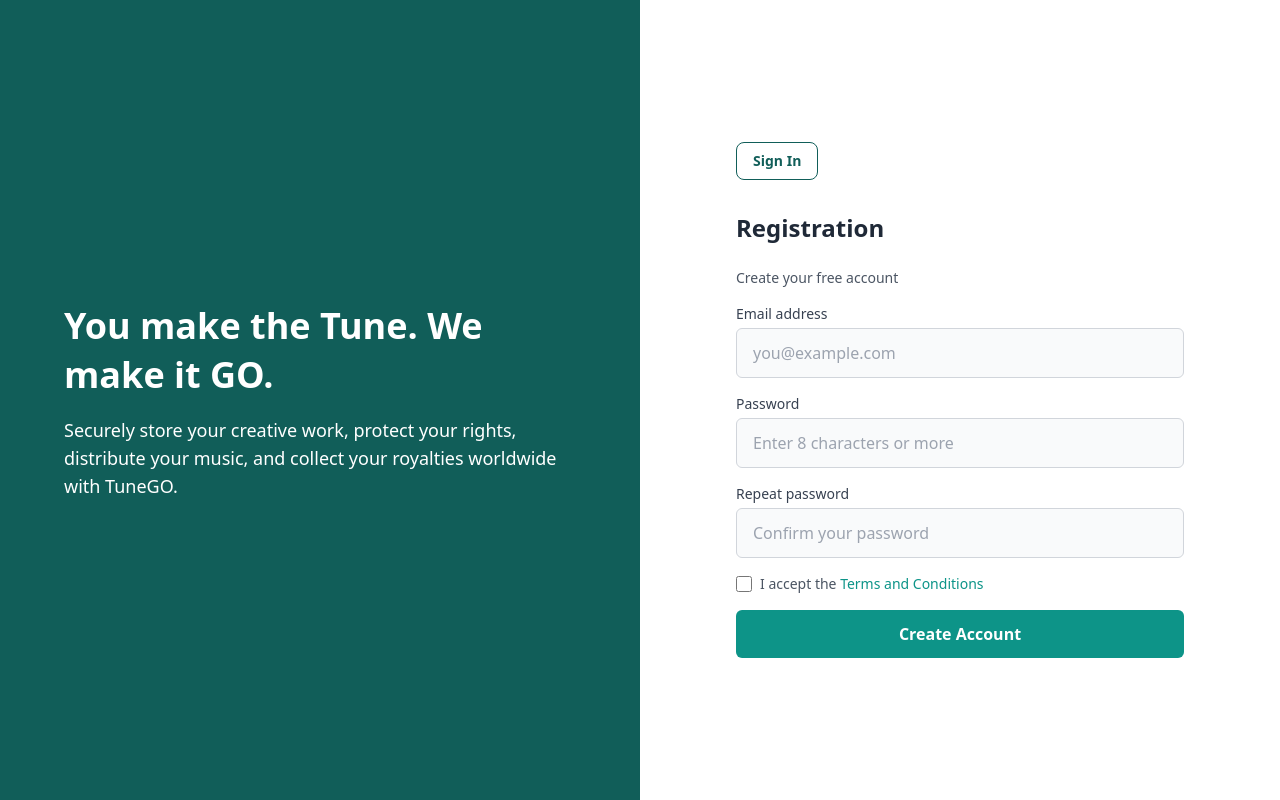
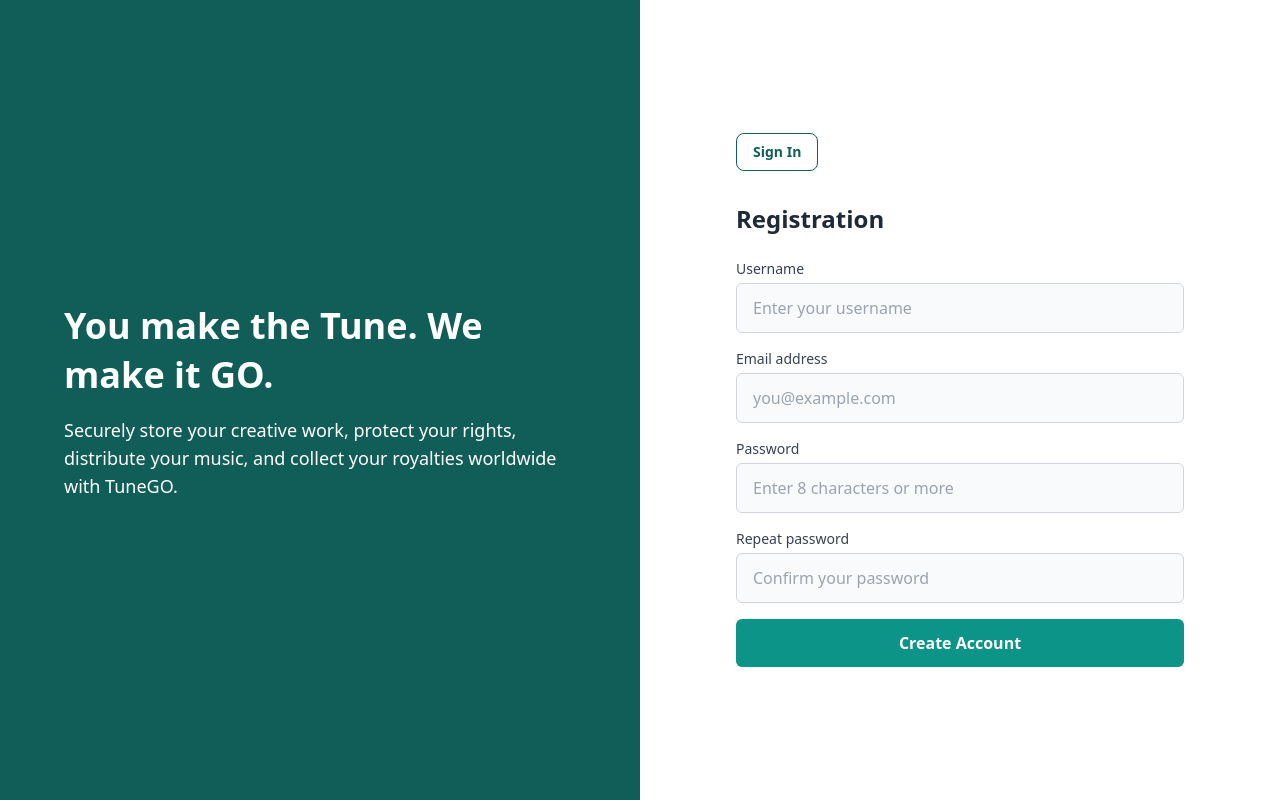
Before and after one commit to IAP-Intake-01/personal-expense-tracker-web-Shanilka, a React (Vite) app: page /register in a window 1280 px wide. Built offline with nearby package versions, Linux system fonts and the light colour scheme.

Commit message:
fix api bugs

```diff
--- a/src/pages/registerPage/RegisterPage.jsx
+++ b/src/pages/registerPage/RegisterPage.jsx
@@ -1,23 +1,29 @@
+import React, { useState } from 'react';
 import axios from 'axios';
-import React, { useState } from 'react'
 
-function RegisterPage() {
-
+const RegisterPage = () => {
     const [userdata, setUserData] = useState({
+        name: '',
         email: '',
         password: '',
-        conformePassword: ''
+        conformPassword: '',
     });
 
-    function handleSubmit(e) {
-        e.preventDefault()
+    const handleSubmit = async (event) => {
+        event.preventDefault();
 
-        axios.post('/reg_user', userdata)
-            .then((res) => {
-                console.log(res)
-            })
-            .catch((err) => console.log(err))
-    }
+        try {
+            const response = await axios.post('http://localhost:3000/register', {
+                name: userdata.name,
+                email: userdata.email,
+                password: userdata.password,
+            });
+            alert("Registration successful: " + response.data.message);
+        } catch (error) {
+            console.error('Error during registration:', error);
+            alert('Registration failed: ' + (error.response?.data?.error || 'Unknown error'));
+        }
+    };
 
     return (
         <div className="flex flex-col md:flex-row min-h-screen bg-gray-100">
@@ -38,12 +44,23 @@
                 <div className="w-full max-w-md">
                     <div className="flex justify-between items-center mb-8">
                         <a href="/login" className="px-4 py-2 text-sm font-semibold text-teal-800 border border-teal-800 rounded-lg hover:bg-teal-800 hover:text-white transition duration-300">Sign In</a>
-
                     </div>
                     <h2 className="text-2xl font-bold text-gray-800 mb-6">Registration</h2>
-                    <p className="text-sm text-gray-600 mb-4">Create your free account</p>
 
                     <form className="space-y-4" onSubmit={handleSubmit}>
+                        {/* Username Field */}
+                        <div>
+                            <label className="block text-sm font-medium text-gray-700">Username</label>
+                            <input
+                                type="text"
+                                className="w-full px-4 py-3 mt-1 text-gray-900 bg-gray-50 border border-gray-300 rounded-md focus:outline-none focus:ring-2 focus:ring-teal-200"
+                                placeholder="Enter your username"
+                                required
+                                onChange={(val) => setUserData({ ...userdata, name: val.target.value })}
+                            />
+                        </div>
+
+                        {/* Email Field */}
                         <div>
                             <label className="block text-sm font-medium text-gray-700">Email address</label>
                             <input
@@ -54,38 +71,31 @@
                                 onChange={(val) => setUserData({ ...userdata, email: val.target.value })}
                             />
                         </div>
+
+                        {/* Password Field */}
                         <div>
                             <label className="block text-sm font-medium text-gray-700">Password</label>
                             <input
-                                // value={userdata.password}
-                                onChange={(val) => setUserData({ ...userdata, password: val.target.value })}
                                 type="password"
                                 className="w-full px-4 py-3 mt-1 text-gray-900 bg-gray-50 border border-gray-300 rounded-md focus:outline-none focus:ring-2 focus:ring-teal-200"
                                 placeholder="Enter 8 characters or more"
                                 required
+                                onChange={(val) => setUserData({ ...userdata, password: val.target.value })}
                             />
                         </div>
+
+                        {/* Confirm Password Field */}
                         <div>
                             <label className="block text-sm font-medium text-gray-700">Repeat password</label>
                             <input
-                                // value={userdata.conformePassword}
-                                onChange={(val) => setUserData({ ...userdata, conformePassword: val.target.value })}
                                 type="password"
                                 className="w-full px-4 py-3 mt-1 text-gray-900 bg-gray-50 border border-gray-300 rounded-md focus:outline-none focus:ring-2 focus:ring-teal-200"
                                 placeholder="Confirm your password"
                                 required
+                                onChange={(val) => setUserData({ ...userdata, conformPassword: val.target.value })}
                             />
                         </div>
-                        <div className="flex items-center">
-                            <input
-                                type="checkbox"
-                                className="h-4 w-4 text-teal-600 border-gray-300 rounded focus:ring-teal-200"
-                                required
-                            />
-                            <label className="ml-2 text-sm text-gray-600">
-                                I accept the <a href="#" className="text-teal-600 hover:underline">Terms and Conditions</a>
-                            </label>
-                        </div>
+
                         <button
                             type="submit"
                             className="w-full py-3 mt-6 font-semibold text-white bg-teal-600 rounded-md hover:bg-teal-700 transition duration-300"
@@ -96,7 +106,7 @@
                 </div>
             </div>
         </div>
-    )
-}
+    );
+};
 
-export default RegisterPage
+export default RegisterPage;
```
Also changed, not shown: package.json (line endings or trailing spaces).
